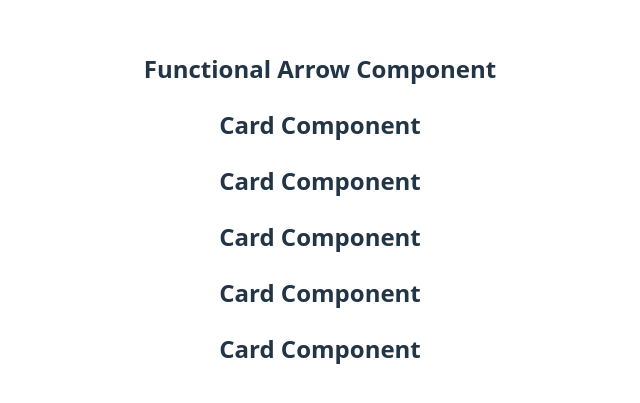
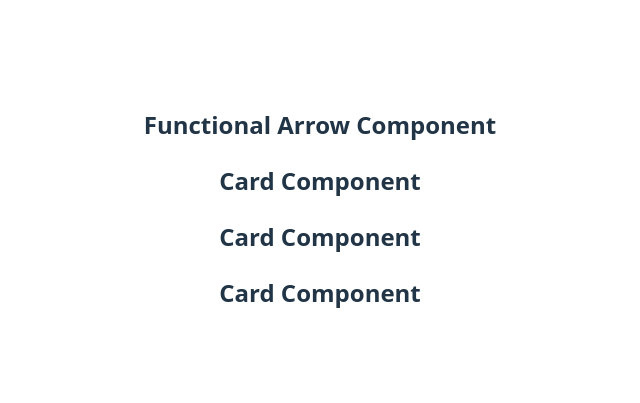
Before and after one commit to StarPlatTheWorld/react-movie-app, a React (Vite) app: page / in a window 1280 px wide. Shown: the part 191-594 px from the top of the page, without its empty margins (320-960 px from the left). Built offline with nearby package versions, Linux system fonts and the light colour scheme.

Commit message:
Removing Unwanted Lines
Removing lines of code that were added as a result of trying to perform a git push command.

```diff
--- a/src/App.jsx
+++ b/src/App.jsx
@@ -23,8 +23,6 @@ const App = () => {
       <Card />
       <Card />
       <Card />
-      <Card />
-      <Card />
     </>
   )
 }
```
